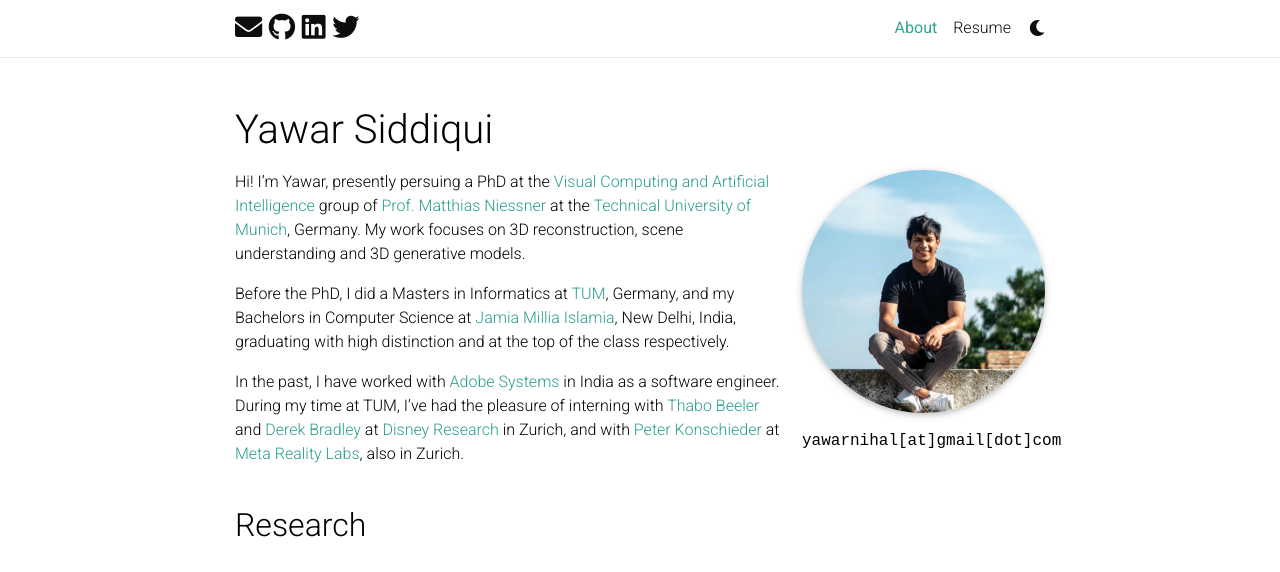
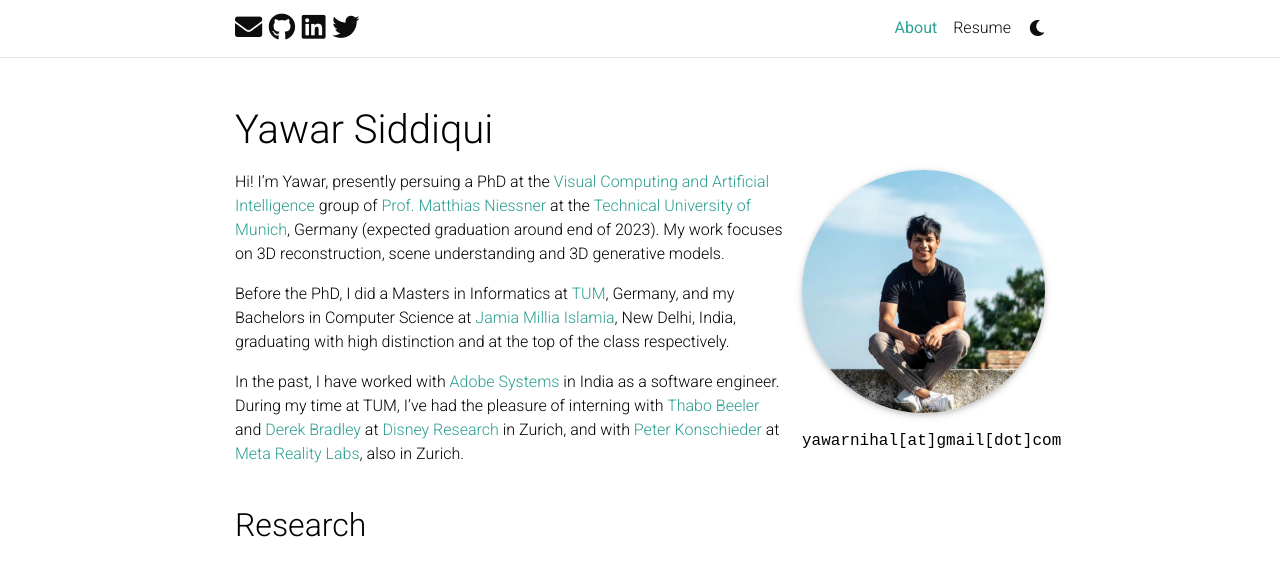
Before and after one commit to nihalsid/nihalsid.github.io, a Jekyll site: the page built from _pages/about.md, in a window 1280 px wide and 900 px high, cut to the strip 0-572 px from the top of the window. Built offline with Jekyll 4.4.1, drawn with Linux system fonts in a browser that asks for light colours; full-size pictures stand in for the smaller copies a plugin makes; comment, search, counter and statistics services are not loaded; a style sheet for code colours, icons or effects is not loaded.

Commit message:
Update about.md

```diff
--- a/_pages/about.md
+++ b/_pages/about.md
@@ -15,7 +15,7 @@ news: false  # includes a list of news items
 selected_papers: true # includes a list of papers marked as "selected={true}"
 social: false  # includes social icons at the bottom of the page
 ---
-Hi! I'm Yawar, presently persuing a PhD at the [Visual Computing and Artificial Intelligence](https://niessnerlab.org/) group of [Prof. Matthias Niessner](https://niessnerlab.org/members/matthias_niessner/profile.html) at the [Technical University of Munich](https://www.tum.de/en/), Germany. My work focuses on 3D reconstruction, scene understanding and 3D generative models.
+Hi! I'm Yawar, presently persuing a PhD at the [Visual Computing and Artificial Intelligence](https://niessnerlab.org/) group of [Prof. Matthias Niessner](https://niessnerlab.org/members/matthias_niessner/profile.html) at the [Technical University of Munich](https://www.tum.de/en/), Germany (expected graduation around end of 2023). My work focuses on 3D reconstruction, scene understanding and 3D generative models.
 
 Before the PhD, I did a Masters in Informatics at [TUM](https://www.tum.de/en/), Germany, and my Bachelors in Computer Science at [Jamia Millia Islamia](https://www.jmi.ac.in/), New Delhi, India, graduating with high distinction and at the top of the class respectively.
 
```
